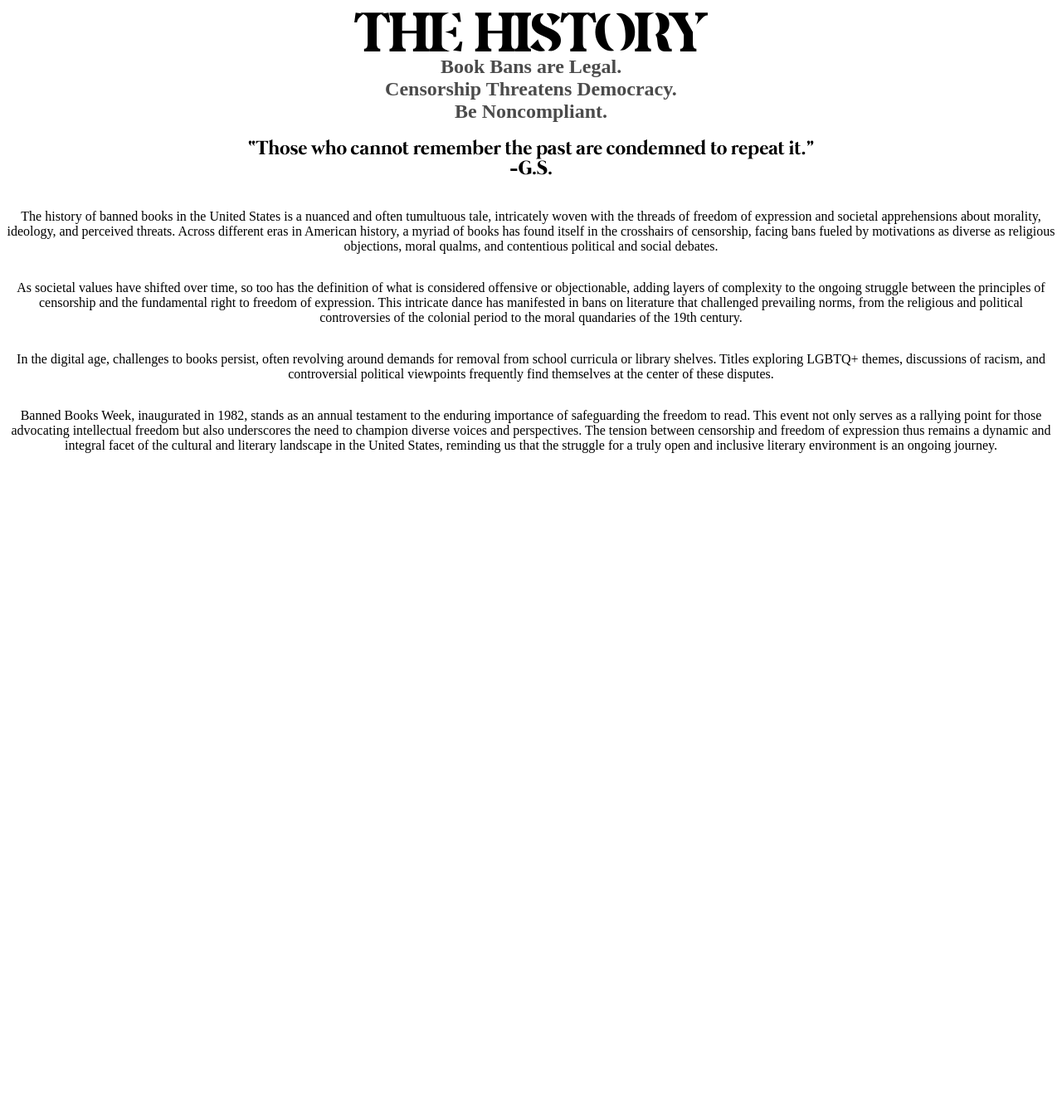
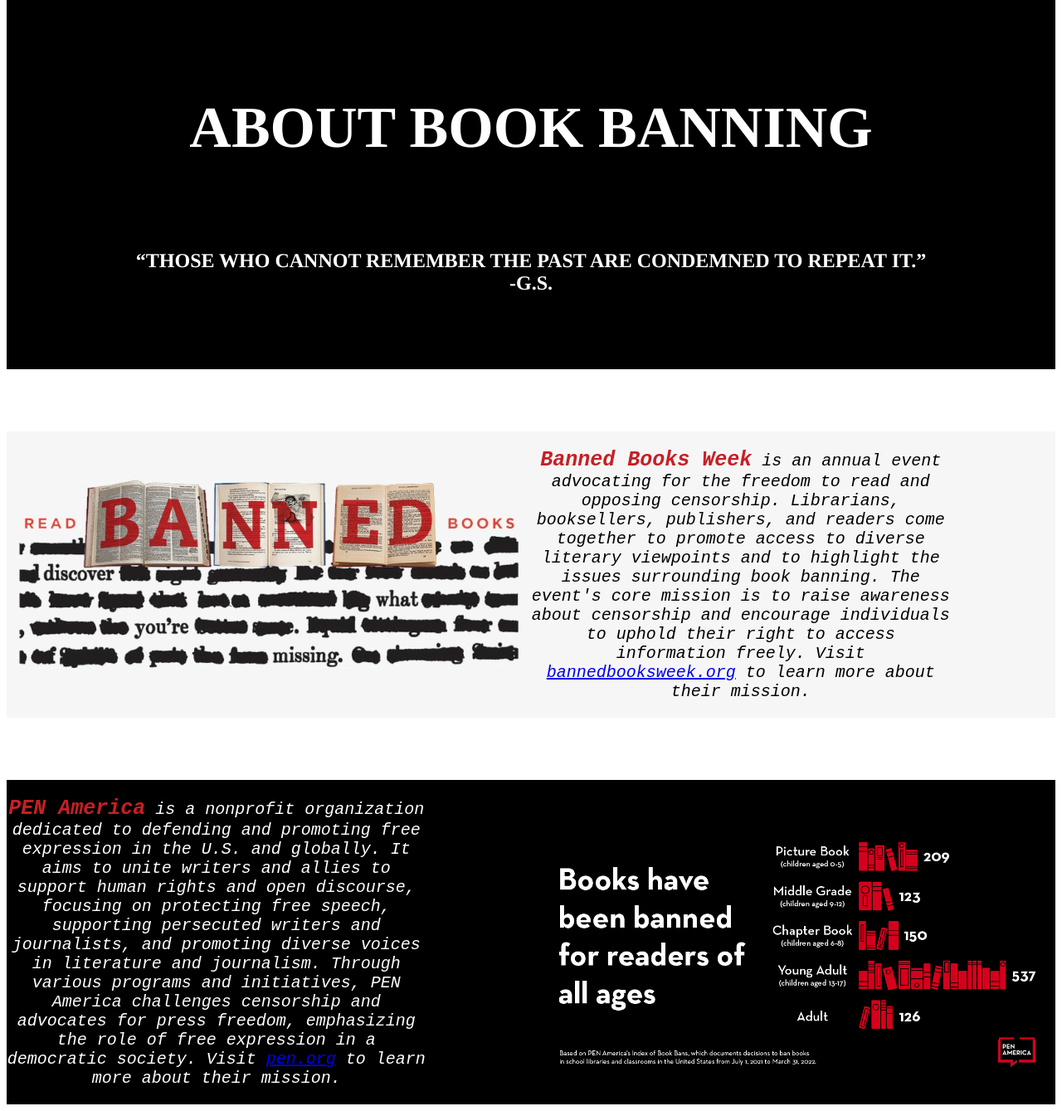
Before and after one commit to ProfessorKolodziej/final-project-fall-2022-the-librarians, a website: page src/aboutinfo.html in a window 1280 px wide. Shown: the part 41-1380 px from the top of the page at 83% size. Before the commit the page ends 800 px from the top, so only its background shows below. Drawn offline with Linux system fonts and the light colour scheme.

Commit message:
massive styling update

```diff
--- a/src/aboutinfo.html
+++ b/src/aboutinfo.html
@@ -5,30 +5,37 @@
 	<meta charset="utf-8">
 	<meta http-equiv="X-UA-Compatible" content="IE=edge">
 	<meta name="viewport" content="width=device-width, initial-scale=1">
-	<meta name="description" content="Update your description here" />
+	<meta name="description" content="Update your description here" >
 	<title>History</title>
 
-    <link rel="stylesheet" type="text/css" href="css/style.css" />
+    <link rel="stylesheet" type="text/css" href="css/style.css" >
 </head>
 <body>
-    <div class="history-title">
-        <h1 class="historytitle">THE HISTORY</h1>
-        <h2 class="subtext"> Book Bans are Legal. <br> Censorship Threatens Democracy. <br> Be Noncompliant. </h2>
+    <div class="history-heading">
+        <h1 class="historytitle">ABOUT BOOK BANNING</h1>
         <h2 class="historysubtext">“Those who cannot remember the past are condemned to repeat it.” <br> -G.S. </h2>
     </div>
+    <section class="bannedbooks-article-1">
+            <article class="banned-books-week">
+                <a href="https://bannedbooksweek.org/" class="image-link" target="_blank">
+                     <img src="/images/banned-books-censored-image.png" alt="Thumbnail image of Banned Books with censored text."></a>
+            </article>
+            <div class="article-text">
+                <p class="banned-books-description">
+                    <span class="ultra-styled">Banned Books Week</span> is an annual event advocating for the freedom to read and opposing censorship. Librarians, booksellers, publishers, and readers come together to promote access to diverse literary viewpoints and to highlight the issues surrounding book banning. The event's core mission is to raise awareness about censorship and encourage individuals to uphold their right to access information freely. Visit <a href="https://bannedbooksweek.org/"> bannedbooksweek.org</a> to learn more about their mission.</p>
+            </div>
+    </section>
+    <section class="bannedbooks-article-2">
+        <div class="article-text-2">
+            <p class="PENAmerica-description">
+                <span class="ultra-styled">PEN America</span> is a nonprofit organization dedicated to defending and promoting free expression in the U.S. and globally. It aims to unite writers and allies to support human rights and open discourse, focusing on protecting free speech, supporting persecuted writers and journalists, and promoting diverse voices in literature and journalism. Through various programs and initiatives, PEN America challenges censorship and advocates for press freedom, emphasizing the role of free expression in a democratic society. Visit  <a href="https://pen.org/"> pen.org</a> to learn more about their mission.</p>
+        </div>
+    <article class="PEN-america">
+        <a href="https://pen.org/" class="PEN-link" target="_blank">
+             <img src="images/PENusa-banned-books.png" alt="Books have been banned for readers of all ages: 209 picture books, 123 middle grade books, 150 chapter books, 537 young adult books, 126 adult books."></a>
+    </article>
 
-    <section class="paragraphs">
-        <div class="background-info-1">
-            <p>The history of banned books in the United States is a nuanced and often tumultuous tale, intricately woven with the threads of freedom of expression and societal apprehensions about morality, ideology, and perceived threats. Across different eras in American history, a myriad of books has found itself in the crosshairs of censorship, facing bans fueled by motivations as diverse as religious objections, moral qualms, and contentious political and social debates.</p>
-        </div>
-        <div class="background-info-2">
-            <p>As societal values have shifted over time, so too has the definition of what is considered offensive or objectionable, adding layers of complexity to the ongoing struggle between the principles of censorship and the fundamental right to freedom of expression. This intricate dance has manifested in bans on literature that challenged prevailing norms, from the religious and political controversies of the colonial period to the moral quandaries of the 19th century.</p>
-        </div>
-        <div class="background-info-3">
-            <p>In the digital age, challenges to books persist, often revolving around demands for removal from school curricula or library shelves. Titles exploring LGBTQ+ themes, discussions of racism, and controversial political viewpoints frequently find themselves at the center of these disputes.</p>
-        </div>
-        <div class="background-info-4">
-            <p>Banned Books Week, inaugurated in 1982, stands as an annual testament to the enduring importance of safeguarding the freedom to read. This event not only serves as a rallying point for those advocating intellectual freedom but also underscores the need to champion diverse voices and perspectives. The tension between censorship and freedom of expression thus remains a dynamic and integral facet of the cultural and literary landscape in the United States, reminding us that the struggle for a truly open and inclusive literary environment is an ongoing journey.</p>
-        </div>
-    </section>
+</section>
+<script src="script.js"></script>
+
 </body>
--- a/src/css/style.css
+++ b/src/css/style.css
@@ -87,13 +87,13 @@
 		display: grid;
 		grid-template-columns: repeat(3, 1fr);
 		grid-gap: 10px;
-		margin-top: -17%;
+		margin-top: -20%;
 		justify-content: center;
 		place-items: center;
 		color:black;
 
 		@media (min-width: 748px) {
-			margin-top: -7%;
+			margin-top: -6%;
 			font-size: 25px;
 		}
 	}
@@ -166,59 +166,129 @@
 			}
 		}
 
-h2{
-	font-size: 150%;
-	font-family: 'Mermaid-Bold';
+
+.history-heading {
+	text-transform: uppercase;
 	text-align: center;
+	font-family: "Times";
 	display: grid;
-    grid-template-columns: 1fr;
 	grid-gap: 10px;
 	justify-content: center;
+	color: white;
+	background-color:black;
+	margin-top: 0px;
+	padding: 70px;
 }
-.history-title h1{
-		text-transform: capitalize;
-		text-align: center;
-		font-family: "Quakiez-Display";
-		font-size: 65px;
-		display: grid;
-		grid-template-columns: 1fr;
-		grid-gap: 10px;
-		justify-content: center;
+
+.historytitle{
+	font-size: 45px;
+
+	@media (min-width: 748px) {
+		font-size: 70px;
+		padding: 30px;
 }
-.paragraphs {
+}
+
+.history-subtext {
+	font-size: 25px;
+	font-family:'Times New Roman', Times, serif;
+    font-style: italic;
+    margin-top: 18px;
+    margin-bottom: 40px;
+
+	@media (min-width: 748px) {
+		font-size: 100px;
+	}
+}
+
+.bannedbooks-article-1{
+	background-color: #F6F6F6;
+	justify-content:center;
+	align-items: center;
+	margin-top: 75px;
+
+	@media (min-width: 748px) {
+	display: grid;
+	grid-template-columns: 50% 50%;
+	grid-gap: 0px;
+}
+
+}
+.banned-books-description{
+	font-family: 'Courier New', Courier, monospace;
+	font-style: italic;
 	text-align: center;
+	justify-content: center;
+	align-items: center;
+
+	@media (min-width: 748px) {
+	margin-right: 20%;
+	font-size: 20px;
+	}
 }
-/*---------------------------end section---------------------------------*/
+.thumbnail {
+    display: grid;
+	grid-template-columns: 1fr;
+    max-width: 200px;
+    height: auto;
+    padding: 5px;
+    margin: 10px;
+
+	@media (min-width: 748px) {
+		margin-left:20%;
+		}
+}
+.ultra-styled{
+	color:#C62025;
+	font-weight:bold;
+	font-size: 22px;
+
+	@media (min-width: 748px) {
+	font-size: 25px;
+	}
+}
+
+.bannedbooks-article-2{
+	background-color: black;
+	color: white;
+	justify-content:center;
+	align-items: center;
+	margin-top: 75px;
+
+	@media (min-width: 748px) {
+	display: grid;
+	grid-template-columns: 50% 50%;
+	grid-gap: 0px;
+	}
+}
+
+.PENAmerica-description{
+	font-family: 'Courier New', Courier, monospace;
+	font-style: italic;
+	text-align: center;
+	justify-content: center;
+	align-items: center;
+
+	@media (min-width: 748px) {
+	margin-right: 20%;
+	font-size: 20px;
+	}
+}
+.thumbnail {
+    display: grid;
+	grid-template-columns: 1fr;
+    max-width: 200px;
+    height: auto;
+    padding: 5px;
+    margin: 10px;
+
+	@media (min-width: 748px) {
+		margin-left:20%;
+		}
+	}
+-------------------------end section---------------------------------*/
 
 
-/*---------------------------Background info. page---------------------------*/
-	.background-info-1{
-		display: grid;
-		grid-template-columns: 1fr;
-		grid-gap: 10px;
-		justify-content: center;
-		align-items: center;
-	}
-	.background-info-2{
-		display: grid;
-		grid-template-columns: 1fr;
-		grid-gap: 10px;
-		justify-content: center;
-		align-items: center;
-	}
-	.background-info-3{
-		display: grid;
-		grid-template-columns: 1fr;
-		grid-gap: 10px;
-		justify-content: center;
-		align-items: center;
-	}
-	.background-info-4{
-		display: grid;
-		grid-template-columns: 1fr;
-		grid-gap: 10px;
-		justify-content: center;
-	}
 
 /*---------------------------end section---------------------------------*/
 
--- a/src/js/scripts.js
+++ b/src/js/scripts.js
@@ -134,3 +134,5 @@
     }
   });
 }
+
+//For About page//
```
Also changed, not shown: src/images/PENusa-banned-books.png (added), src/images/banned-books-censored-image.png (added).
